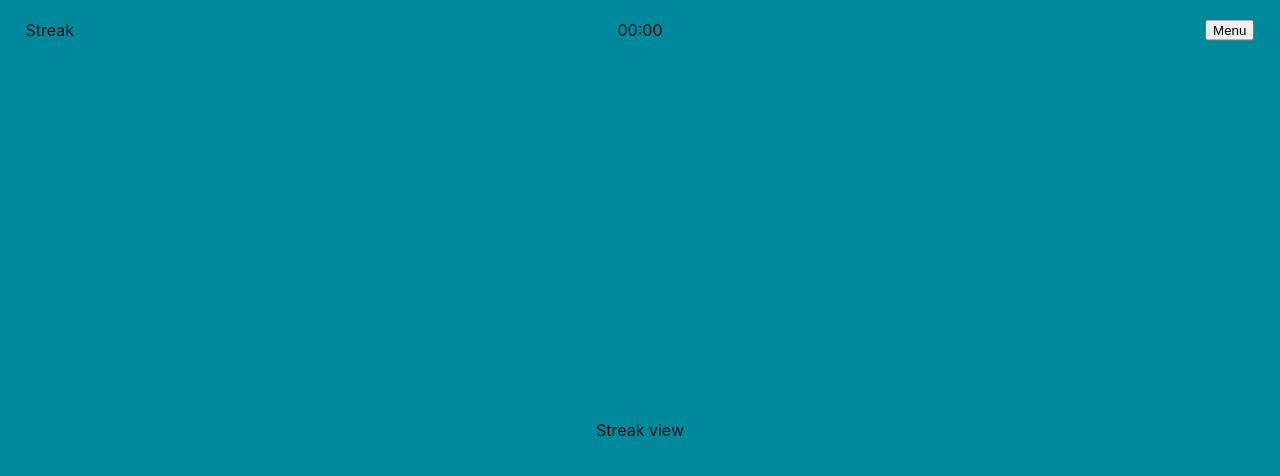
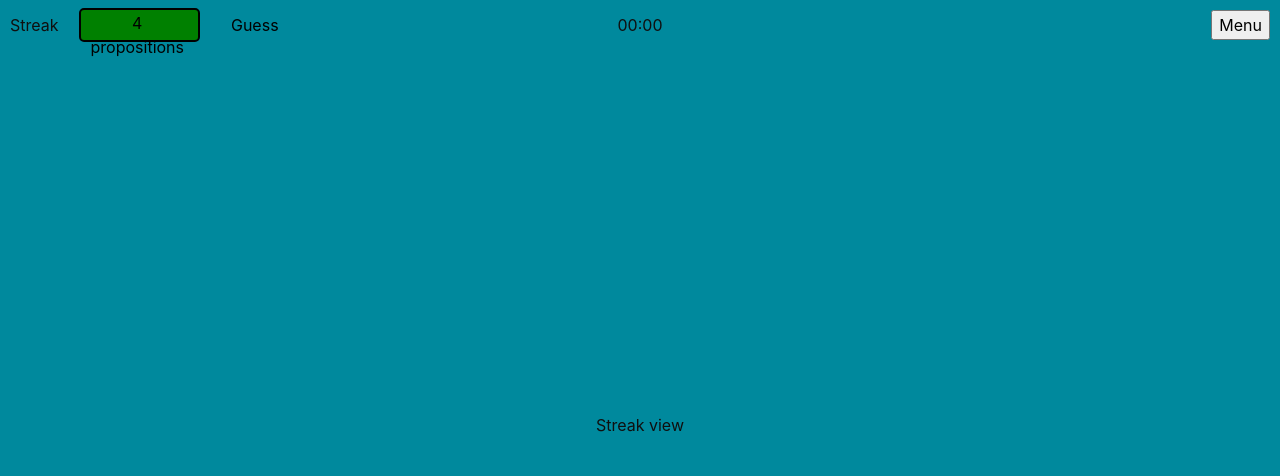
Before and after one commit to TheoDWCorp/stoM, a Vue app in the folder app/: page /Streak in a window 1280 px wide. Shown: the top 476 px of the page. Built offline with nearby package versions, Linux system fonts and the light colour scheme.

Commit message:
added a switch component

```diff
--- /dev/null
+++ b/app/src/components/Switch.vue
@@ -0,0 +1,31 @@
+<script setup>
+defineProps(['left_str', 'right_str']);
+
+var switchIsLeft = true;
+
+function anim_green() {
+    console.log("test");
+    green_anim_div = document.getElementById("green_anim_div");
+    if (switchIsLeft) {
+        green_anim_div.style.left="50%";
+    } else {
+        green_anim_div.style.left="0";
+
+    }
+    switchIsLeft=!switchIsLeft;
+}
+
+</script>
+
+<template>
+    <div>
+        <div id="container_switch">
+            <div id="green_anim_div"></div>
+            <button @click="anim_green" id="left_part">{{ left_str }}</button>
+            <button @click="anim_green" id="right_part">{{ right_str }}</button>
+        </div>
+    </div>
+</template>
+
+<style scoped src="../styles/switch.css">
+</style>
--- a/app/src/components/Topbar.vue
+++ b/app/src/components/Topbar.vue
@@ -1,14 +1,18 @@
 <script setup>
 defineProps(['game_playing']);
-import timer from '../components/Timer.vue';
-import menu_button from '../components/Menu_button.vue';
+import Timer from '../components/Timer.vue';
+import Menu_button from '../components/Menu_button.vue';
+import Switch from './Switch.vue';
 </script>
 
 <template>
     <div id="container">
-        <span id="game_playing">{{ game_playing }}</span>
-        <timer id="timer"></timer>
-        <menu_button id="menu_button"></menu_button>
+        <div id="container_left">
+            <span id="game_playing">{{ game_playing }}</span>
+            <Switch id="switch" left_str="4 propositions" right_str="Guess"></Switch>
+        </div>
+        <Timer id="timer"></Timer>
+        <Menu_button id="menu_button"></Menu_button>
     </div>
 </template>
 
--- a/app/src/main.js
+++ b/app/src/main.js
@@ -1,9 +1,9 @@
 import { createApp } from "vue";
 import App from './App.vue';
-import router from './router/router.js'
-import './styles/app.css'
+import router from './router/router.js';
+import './styles/app.css';
 
-const app = createApp(App)
+const app = createApp(App);
 
 app.use(router);
 app.mount("#app");
--- a/app/src/styles/app.css
+++ b/app/src/styles/app.css
@@ -23,3 +23,14 @@ body {
   width: 100vw;
   height: 100vh;
 }
+
+button {
+  font-family: Inter, Avenir, Helvetica, Arial, sans-serif;
+  font-size: 16px;
+  line-height: 24px;
+  font-weight: 400;
+}
+
+button:hover {
+  cursor: pointer;
+}
--- a/app/src/styles/menu.css
+++ b/app/src/styles/menu.css
@@ -7,16 +7,16 @@
 }
 
 #button_wrapper {
-    height: 25%;
-    width: 50%;
+    height: auto;
+    width: 100%;
     display: flex;
     flex-direction: row;
     align-items: center;
     justify-content: center;
-    gap: 40%;
+    gap: 16.6%;
 }
 
 button {
-    height: 100%;
+    width: 25%;
     aspect-ratio: 1;
 }
--- /dev/null
+++ b/app/src/styles/switch.css
@@ -0,0 +1,43 @@
+#container_switch {
+    position: relative;
+    display: flex;
+    flex-direction: row;
+    align-items: center;
+    height: 100%;
+    width: 100%;
+    border-radius: 5px;
+}
+
+#left_part {
+    position: relative;
+    z-index: 1;
+    height: 100%;
+    width: 50%;
+    border: none;
+    background-color: transparent;
+    border-radius: 5px;
+}
+
+
+#right_part {
+    position: relative;
+    z-index: 1;
+    height: 100%;
+    width: 50%;
+    border: none;
+    background-color: transparent;
+    border-radius: 5px;
+}
+
+
+#green_anim_div {
+    position: absolute;
+    z-index: 0;
+    left: 0;
+    height: 100%;
+    width: 50%;
+    border: solid 2px black;
+    border-radius: 5px;
+    background-color: green;
+    transition: ease-out 0.15s;
+}
--- a/app/src/styles/topbar.css
+++ b/app/src/styles/topbar.css
@@ -1,14 +1,26 @@
 #container {
     width: 100%;
-    height: 7.5%;
+    height: 50px;
     position: relative;
 }
 
-#game_playing {
+#container_left{
     position: absolute;
-    left: 2%;
+    width: auto;
+    height: 100%;
+    left: 10px;
     top: 50%;
     transform: translateY(-50%);
+    display: flex;
+    flex-direction: row;
+    align-items: center;
+    gap: 20px;
+}
+
+#switch {
+    position: relative;
+    height: 30px;
+    width: 235px;
 }
 
 
@@ -21,7 +33,7 @@
 
 #menu_button {
     position: absolute;
-    right: 2%;
+    right: 10px;
     top: 50%;
     transform: translateY(-50%);
 }
```
